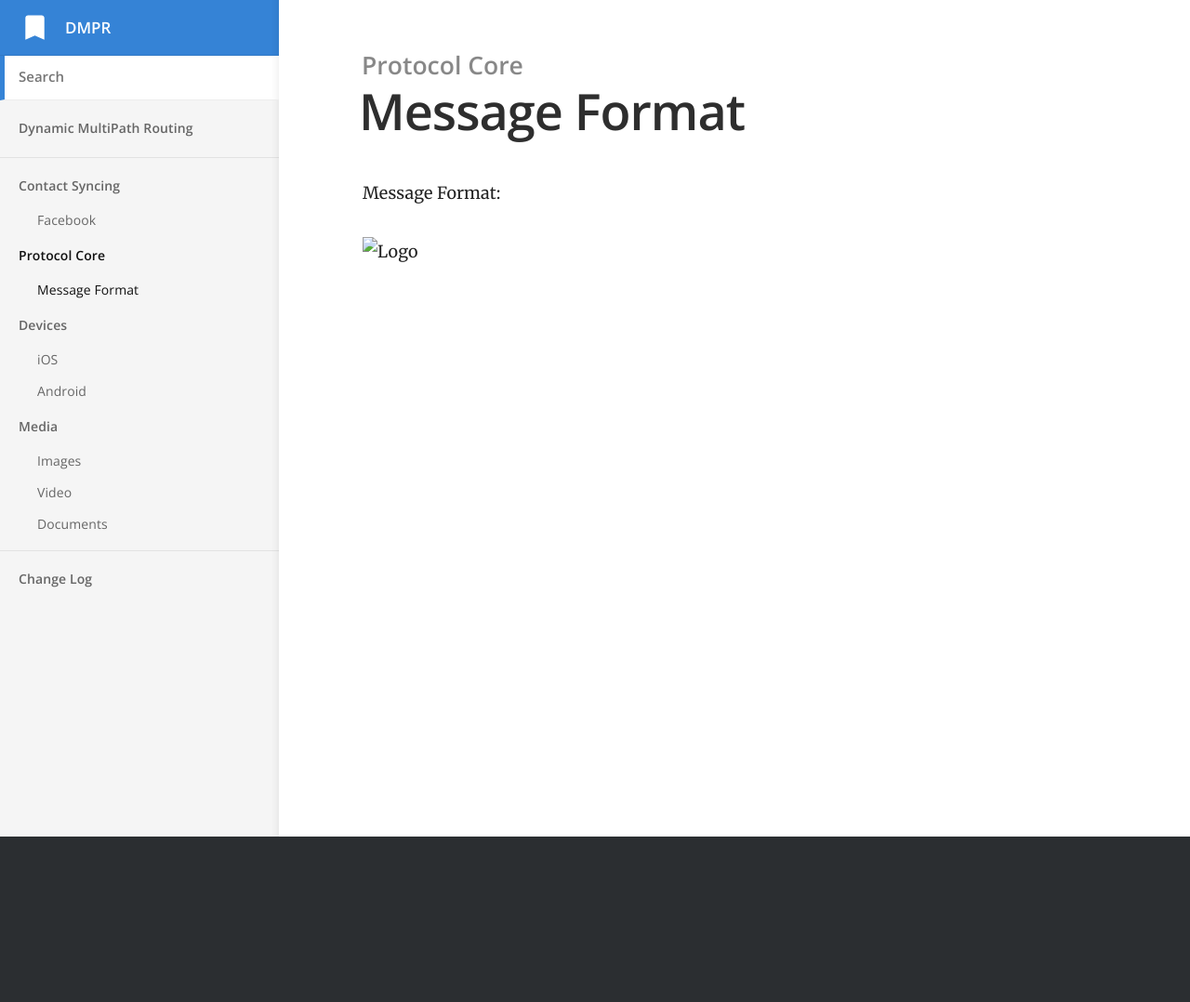
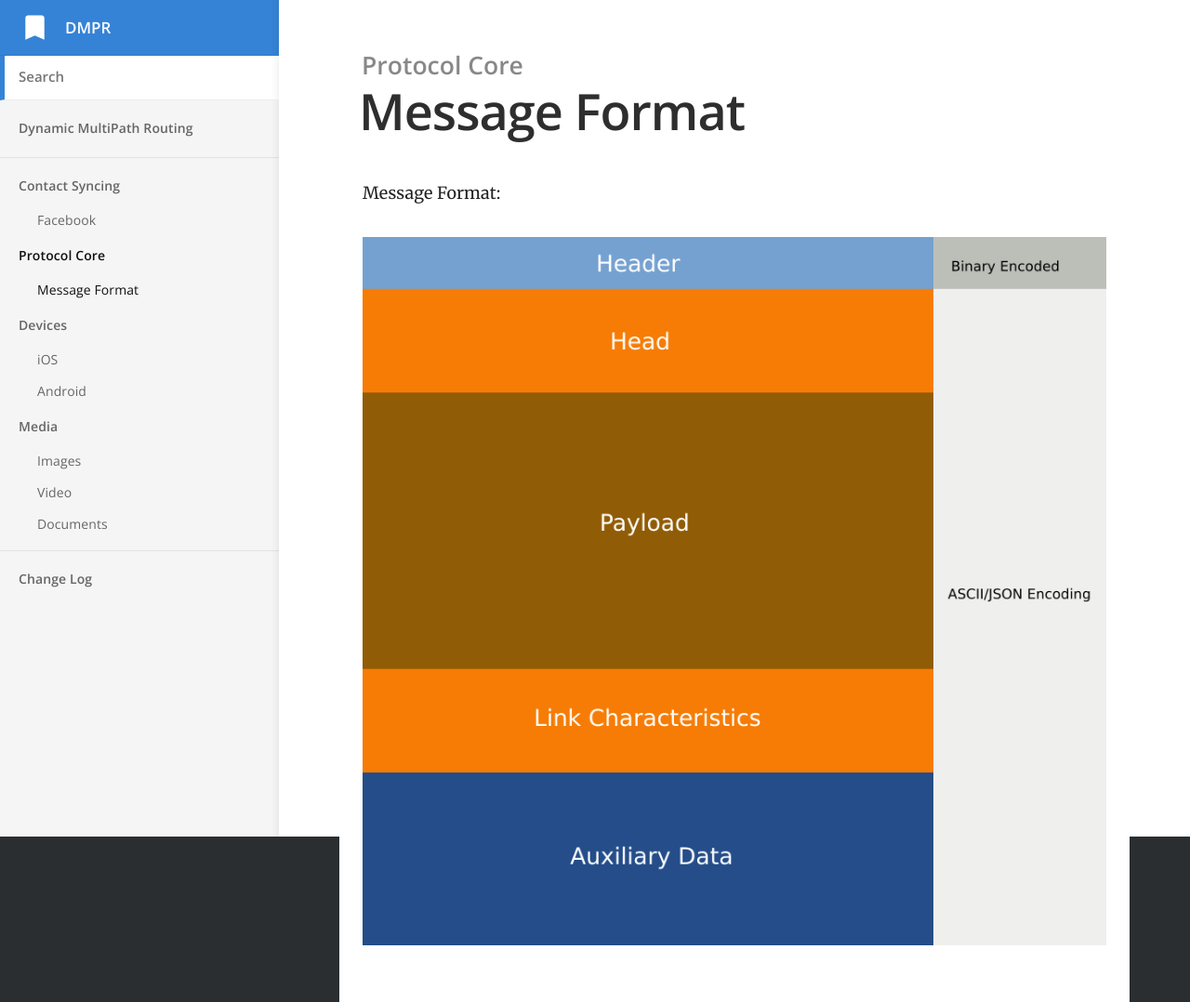
Before and after one commit to protocollabs/dmpr-website, a Jekyll site: the page built from _docs/contact-syncing/phone.md, in a window 1280 px wide. Shown: the whole page at 93% size. Built offline with Jekyll 4.4.1, drawn with Linux system fonts in a browser that asks for light colours; before the commit the page ends 900 px from its top, so only the background shows below that.

Commit message:
relativ link to image
Signed-off-by: Hagen Paul Pfeifer <hagen@jauu.net>

```diff
--- a/_docs/contact-syncing/phone.md
+++ b/_docs/contact-syncing/phone.md
@@ -6,4 +6,4 @@ order: 2
 
 Message Format:
 
-![Logo](images/protocol-message-format-overview.png "Message Format")
+![Logo](../../images/protocol-message-format-overview.png "Message Format")
```
